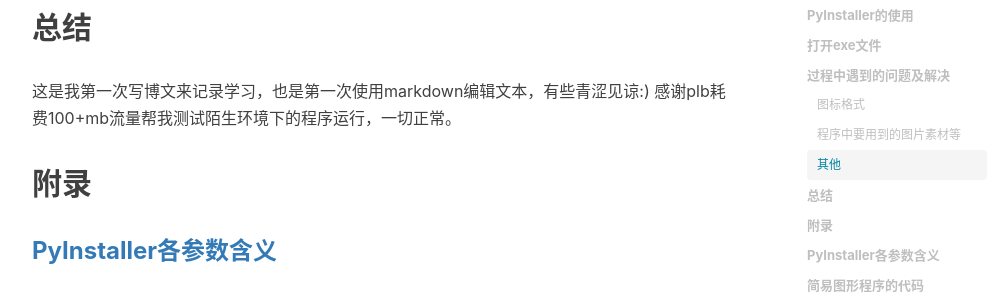
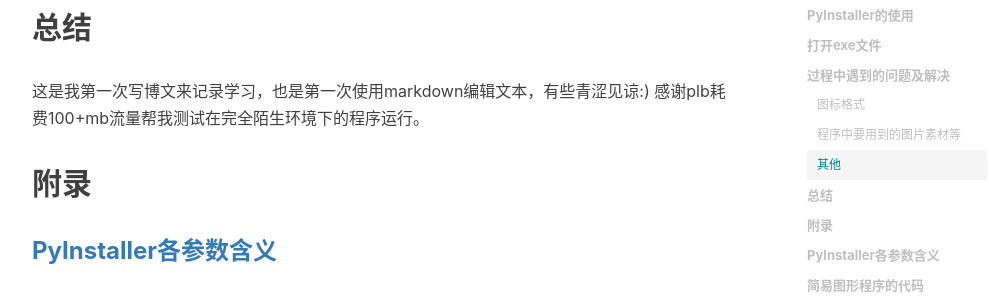
Before and after one commit to vegetarianfish/vegetarianfish.github.io, a Jekyll site: the page built from _posts/2021-1-15-用PyInstaller打包.py文件.md, in a window 1280 px wide and 900 px high, scrolled down 1911 px. Shown: the part 179-479 px from the top of the window, without its empty margins (233-1224 px from the left). Built offline with Jekyll 4.4.1, drawn with Linux system fonts in a browser that asks for light colours; nearby versions of some CDN libraries; comment, search, counter and statistics services are not loaded.

Commit message:
Update 2021-1-15-用PyInstaller打包.py文件.md

```diff
--- a/_posts/2021-1-15-用PyInstaller打包.py文件.md
+++ b/_posts/2021-1-15-用PyInstaller打包.py文件.md
@@ -55,7 +55,7 @@ exe文件即在dist文件夹中，点击运行即可
 
 ## 总结
 这是我第一次写博文来记录学习，也是第一次使用markdown编辑文本，有些青涩见谅:)
-感谢plb耗费100+mb流量帮我测试陌生环境下的程序运行，一切正常。
+感谢plb耗费100+mb流量帮我测试在完全陌生环境下的程序运行。
 
 ## 附录
 
```
